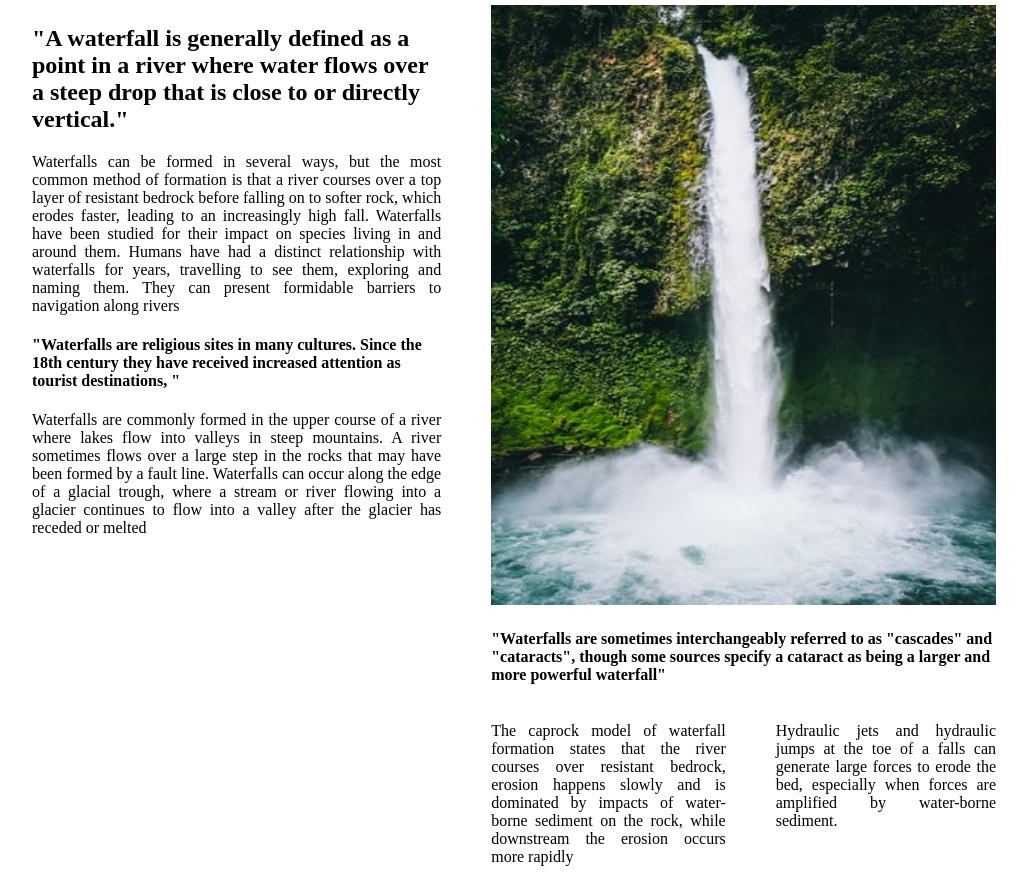
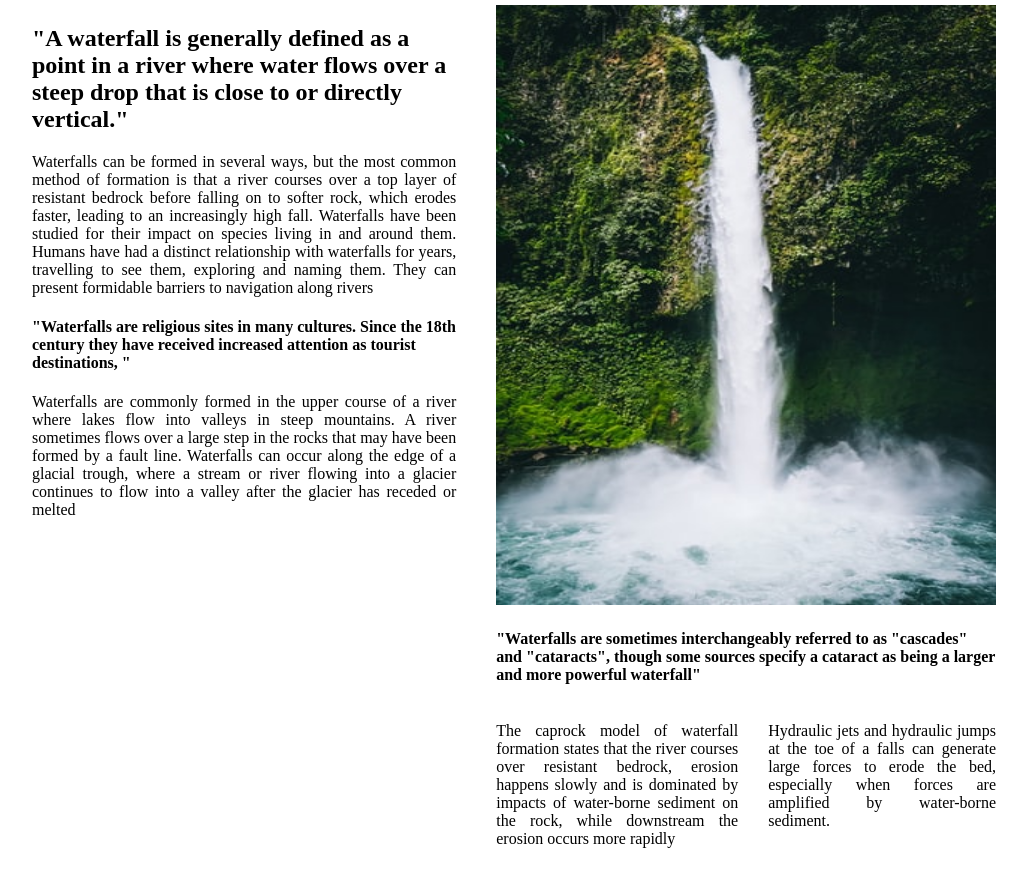
Before and after one commit to Chizam/Layouts, a plain HTML site: page index.html in a window 1280 px wide. Shown: the part 196-1086 px from the top of the page, without its empty margins (126-1155 px from the left). Drawn offline with Linux system fonts and the light colour scheme.

Commit message:
Another Commit

```diff
--- a/style.css
+++ b/style.css
@@ -26,7 +26,7 @@
         display: grid;
         grid-template-columns: auto auto;
         /*grid-template-rows: auto auto auto;*/
-        gap: 50px;
+        gap: 40px;
         width: 100%;
     }
 
@@ -47,7 +47,7 @@
     .flaot-p {
         display: grid;
         grid-template-columns: auto auto;
-        gap: 50px;
+        gap: 30px;
     }
 
     .topic h1 {
```
